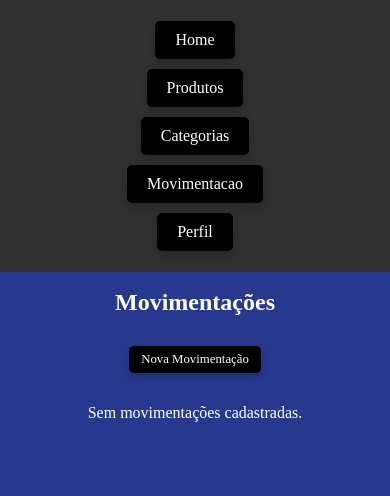
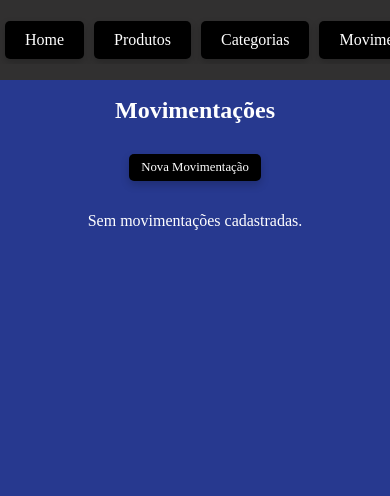
Before and after one commit to hackerzinho-senai/projeto_semestre, a Django app: page /movimentacao in a window 390 px wide. Shown: the top 496 px of the page. Run offline with Django 5.2, Linux system fonts and the light colour scheme; data that the repository does not hold is empty.

Commit message:
Stark_Tech-terminado

```diff
--- a/static/css/estilo.css
+++ b/static/css/estilo.css
@@ -181,9 +181,10 @@ form>p{
         padding: 0 5%; /* Adiciona margens para centralizar o conteúdo */
     }
 
-    .direito, .esquerda {
-        flex-direction: column;
-        align-items: center; /* Centraliza os itens */
+    .esquerda {
+        overflow: scroll;
+        max-width: 90vw;
+        background-color: rgb(49, 48, 48);
     }
 }
 @media screen and (max-width: 600px) {
@@ -218,4 +219,9 @@ form>p{
         flex-direction: column;
         align-items: center;
     }
+    .esquerda {
+        overflow: scroll;
+        max-width: 100vw;
+        background-color: rgb(49, 48, 48);
+    }
 }
```
